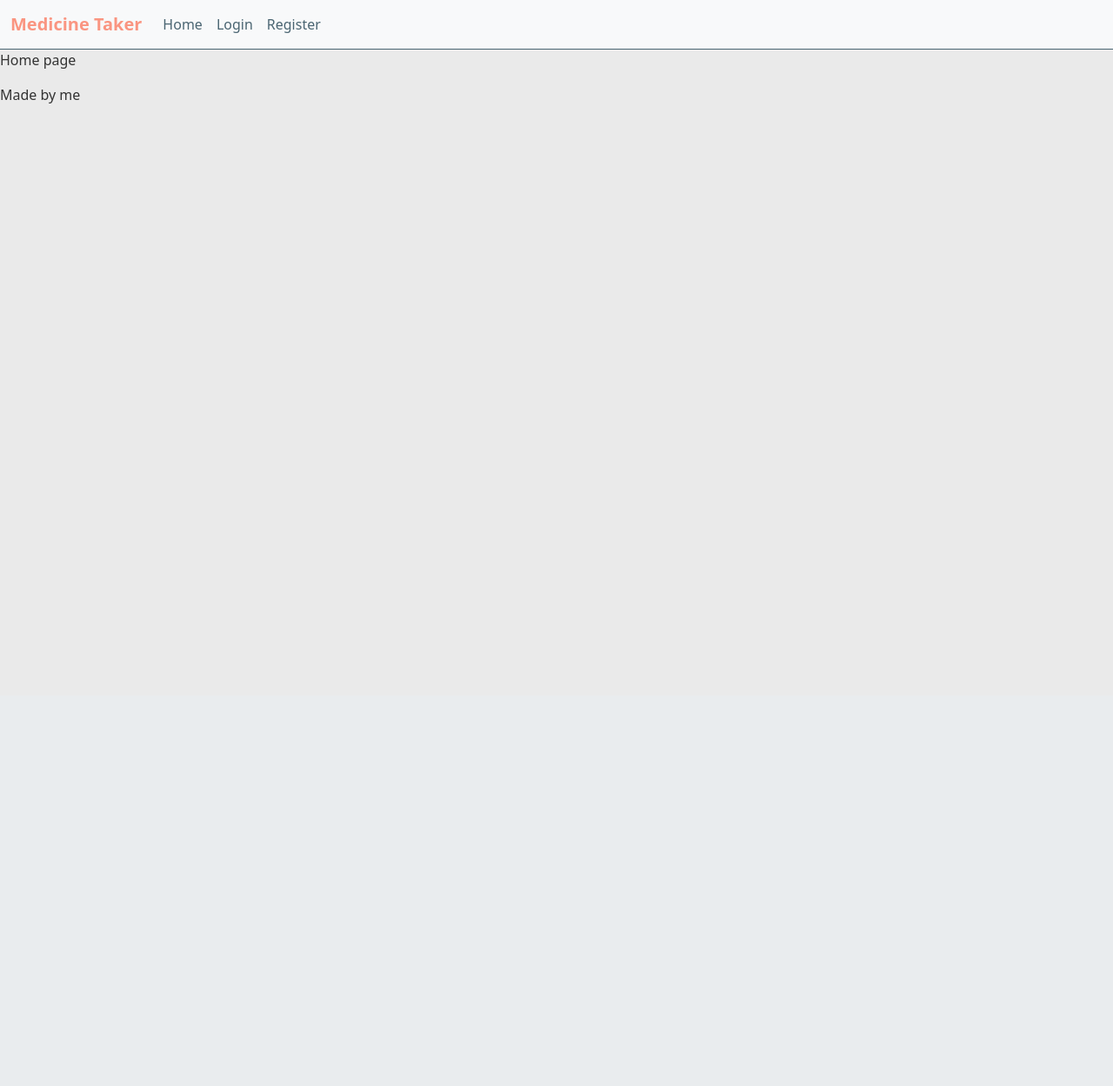
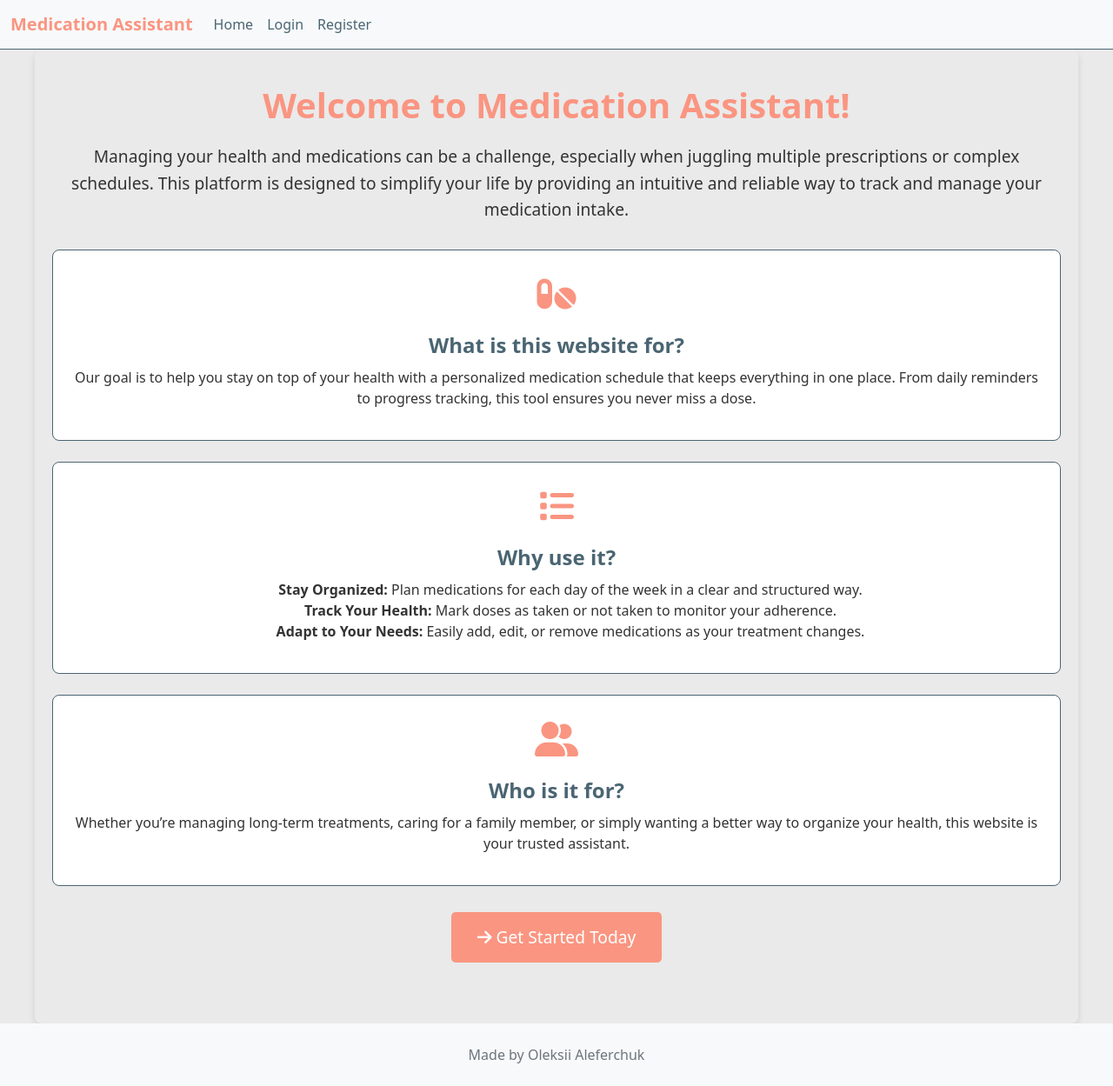
Before and after one commit to Oleksii-Al/medicine-taker, a Django app: page / in a window 1280 px wide. Shown: the whole page at 87% size. Before the commit the page ends 119 px from the top, so only its background shows below. Run offline with Django 4.2, Linux system fonts and the light colour scheme.

Commit message:
Add home page

```diff
--- a/medication/templates/medication/home.html
+++ b/medication/templates/medication/home.html
@@ -2,6 +2,61 @@
 {% load static %}
 {% block content %}
 
-<p>Home page</p>
+<div class="home-container">
+    <!-- Header Section -->
+    <header class="home-header text-center mb-4">
+        <h1 class="home-title">Welcome to Medication Assistant!</h1>
+        <p class="home-subtitle">Managing your health and medications can be a challenge, especially when juggling multiple
+            prescriptions or complex schedules. This platform is designed to simplify your life by providing an
+            intuitive and reliable way to track and manage your medication intake.</p>
+    </header>
+
+    <!-- What is this website for? -->
+    <section class="features-section mb-4">
+        <div class="feature-card">
+            <div class="icon">
+                <i class="fas fa-pills"></i>
+            </div>
+            <h2 class="feature-title">What is this website for?</h2>
+            <p class="feature-description">Our goal is to help you stay on top of your health with a personalized medication schedule that keeps
+                everything in one place. From daily reminders to progress tracking, this tool ensures you never miss a dose.</p>
+        </div>
+    </section>
+
+    <!-- Why use it? -->
+    <section class="features-section mb-4">
+        <div class="feature-card">
+            <div class="icon">
+                <i class="fas fa-list"></i>
+            </div>
+            <h2 class="feature-title">Why use it?</h2>
+            <ul class="feature-description">
+                <li><strong>Stay Organized:</strong> Plan medications for each day of the week in a clear and structured
+                    way.</li>
+                <li><strong>Track Your Health:</strong> Mark doses as taken or not taken to monitor your adherence.</li>
+                <li><strong>Adapt to Your Needs:</strong> Easily add, edit, or remove medications as your treatment changes.</li>
+            </ul>
+        </div>
+    </section>
+
+    <!-- Who is it for? -->
+    <section class="features-section mb-4">
+        <div class="feature-card">
+            <div class="icon">
+                <i class="fas fa-user-friends"></i>
+            </div>
+            <h2 class="feature-title">Who is it for?</h2>
+            <p class="feature-description">Whether you’re managing long-term treatments, caring for a family member, or simply wanting a better way to
+                organize your health, this website is your trusted assistant.</p>
+        </div>
+    </section>
+
+    <!-- Call to Action -->
+    <div class="text-center">
+        <a class="home-cta btn btn-primary btn-lg{% if request.path == signup_url %}active{% endif %}" aria-current="page" href="{% url 'account_signup' %}">
+            <i class="fas fa-arrow-right"></i> Get Started Today
+        </a>
+    </div>
+</div>
 
 {% endblock %}
--- a/static/css/style.css
+++ b/static/css/style.css
@@ -8,6 +8,11 @@
 body {
     background-color: var(--background-color);
     color: var(--dark-color); /* Основной текст темнее */
+    min-height: 100vh;
+    display: flex;
+    flex-direction: column;
+    justify-content: space-between;
+    margin: 0;
 }
 
 .custom-nav {
@@ -248,3 +253,113 @@ form p {
     margin: 1em 5em;
     text-align: center;
 }
+
+/* Стили для домашней страницы */
+
+/* Основной контейнер */
+.home-container {
+    padding: 40px 20px;
+    max-width: 1200px;
+    margin: 0 auto;
+    background-color: var(--background-color);
+    border-radius: 8px;
+    box-shadow: 0px 4px 8px rgba(0, 0, 0, 0.1);
+}
+
+/* Заголовок */
+.home-title {
+    text-align: center;
+    color: var(--primary-color);
+    font-size: 2.5rem;
+    margin-bottom: 20px;
+    font-weight: bold;
+}
+
+/* Подзаголовок */
+.home-subtitle {
+    text-align: center;
+    color: var(--dark-color);
+    font-size: 1.2rem;
+    margin-bottom: 30px;
+    line-height: 1.6;
+}
+
+/* Секция с функциями */
+.features-section {
+    display: grid;
+    grid-template-columns: repeat(auto-fit, minmax(300px, 1fr));
+    gap: 20px;
+    margin-top: 20px;
+}
+
+/* Карточка функции */
+.feature-card {
+    background-color: #fff;
+    padding: 20px;
+    border: 1px solid var(--secondary-color);
+    border-radius: 8px;
+    text-align: center;
+    transition: transform 0.3s ease, box-shadow 0.3s ease;
+}
+
+/* Иконки */
+.feature-card .icon {
+    font-size: 2.5rem;
+    color: var(--primary-color);
+    margin-bottom: 15px;
+}
+
+/* Заголовок функции */
+.feature-title {
+    font-size: 1.5rem;
+    font-weight: bold;
+    color: var(--secondary-color);
+    margin-bottom: 10px;
+}
+
+/* Текст функции */
+.feature-description {
+    font-size: 1rem;
+    color: var(--dark-color);
+    line-height: 1.5;
+    list-style-type: none;
+}
+
+/* Эффекты наведения на карточки */
+.feature-card:hover {
+    transform: translateY(-5px);
+    box-shadow: 0px 8px 16px rgba(0, 0, 0, 0.2);
+}
+
+/* Кнопка на домашней странице */
+.home-cta {
+    display: block;
+    margin: 30px auto;
+    padding: 15px 30px;
+    font-size: 1.2rem;
+    background-color: var(--primary-color);
+    color: #fff;
+    border: none;
+    border-radius: 5px;
+    text-align: center;
+    text-decoration: none;
+    transition: background-color 0.3s ease;
+    width: fit-content;
+}
+
+/* Эффект наведения на кнопку */
+.home-cta:hover {
+    background-color: var(--secondary-color);
+}
+
+.custom-footer {
+    height: 72px;
+    display: flex;
+    justify-content: center;
+    align-items: center;
+    color: var(--dark-color);
+}
+
+.main-content {
+    flex-grow: 1;
+}
--- a/templates/base.html
+++ b/templates/base.html
@@ -15,13 +15,13 @@
         integrity="sha384-QWTKZyjpPEjISv5WaRU9OFeRpok6YctnYmDr5pNlyT2bRjXh0JMhjY6hW+ALEwIH" crossorigin="anonymous">
     <link href="https://cdnjs.cloudflare.com/ajax/libs/font-awesome/6.0.0-beta3/css/all.min.css" rel="stylesheet">
     <link rel="stylesheet" href="{% static 'css/style.css' %}">
-    <title>Medicine Taker</title>
+    <title>Medication Assistant</title>
 </head>
 
 <body>
     <nav class="navbar navbar-expand-lg bg-light custom-nav">
     <div class="container-fluid">
-        <a class="navbar-brand text-primary" href="#">Medicine Taker</a>
+        <a class="navbar-brand text-primary" href="#">Medication Assistant</a>
         <button class="navbar-toggler text-secondary" type="button" data-bs-toggle="collapse" data-bs-target="#navbarNavDropdown" aria-controls="navbarNavDropdown" aria-expanded="false" aria-label="Toggle navigation">
             <span class="navbar-toggler-icon"></span>
         </button>
@@ -68,9 +68,8 @@
         </div>
         {% endfor %}
     </div>
-    <main>
+    <main class="main-content">
         {% block content %}
-        <p>Home page</p>
         {% endblock content %}
     </main>
 
@@ -82,7 +81,9 @@
 
 
     {% block copyright %}
-    Made by me
+    <footer class="bg-light text-secondary custom-footer">
+        Made by Oleksii Aleferchuk
+    </footer>
     {% endblock %}
 
 </body>
```
